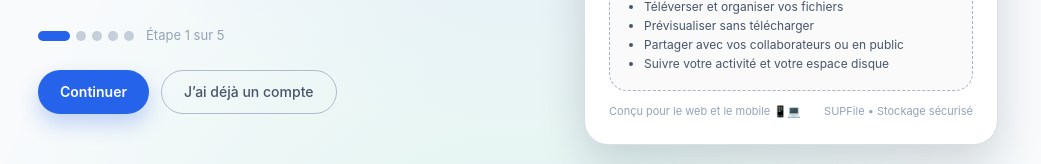
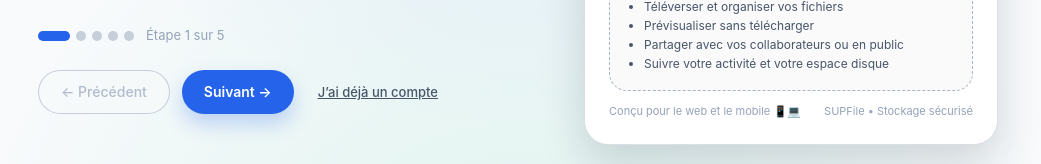
Before and after one commit to Elie224/SUPFile, a React (Vite) app in the folder frontend-web/: page / in a window 1280 px wide. Shown: the part 433-597 px from the top of the page, without its empty margins (122-1163 px from the left). Built offline with nearby package versions, Linux system fonts and the light colour scheme; no server answers.

Commit message:
UX: boutons Suivant/Précédent sur l’introduction

```diff
--- a/frontend-web/src/pages/Intro.jsx
+++ b/frontend-web/src/pages/Intro.jsx
@@ -48,6 +48,7 @@ export default function Intro() {
   ];
 
   const current = slides[step];
+  const isFirst = step === 0;
   const isLast = step === slides.length - 1;
 
   const handleNext = () => {
@@ -56,6 +57,11 @@ export default function Intro() {
     } else {
       setStep((s) => s + 1);
     }
+  };
+
+  const handlePrev = () => {
+    if (isFirst) return;
+    setStep((s) => Math.max(0, s - 1));
   };
 
   const handleSkip = () => {
@@ -157,7 +163,25 @@ export default function Intro() {
           </div>
 
           {/* Boutons d’action */}
-          <div style={{ display: 'flex', flexWrap: 'wrap', gap: 12 }}>
+          <div style={{ display: 'flex', flexWrap: 'wrap', gap: 12, alignItems: 'center' }}>
+            <button
+              type="button"
+              onClick={handlePrev}
+              disabled={isFirst}
+              style={{
+                padding: '10px 22px',
+                borderRadius: 999,
+                border: '1px solid rgba(148,163,184,0.7)',
+                backgroundColor: isFirst ? 'rgba(248,250,252,0.8)' : 'transparent',
+                color: isFirst ? 'var(--text-muted)' : 'var(--text-secondary)',
+                fontWeight: 500,
+                fontSize: 14,
+                cursor: isFirst ? 'not-allowed' : 'pointer',
+                opacity: isFirst ? 0.7 : 1,
+              }}
+            >
+              ← Précédent
+            </button>
             <button
               type="button"
               onClick={handleNext}
@@ -173,20 +197,21 @@ export default function Intro() {
                 boxShadow: '0 10px 20px rgba(37,99,235,0.25)',
               }}
             >
-              {isLast ? "Créer mon compte" : 'Continuer'}
+              {isLast ? 'Créer mon compte' : 'Suivant →'}
             </button>
             <button
               type="button"
               onClick={handleSkip}
               style={{
-                padding: '10px 22px',
+                padding: '6px 12px',
                 borderRadius: 999,
-                border: '1px solid rgba(148,163,184,0.7)',
+                border: 'none',
                 backgroundColor: 'transparent',
                 color: 'var(--text-secondary)',
                 fontWeight: 500,
-                fontSize: 14,
+                fontSize: 13,
                 cursor: 'pointer',
+                textDecoration: 'underline',
               }}
             >
               J’ai déjà un compte
```
